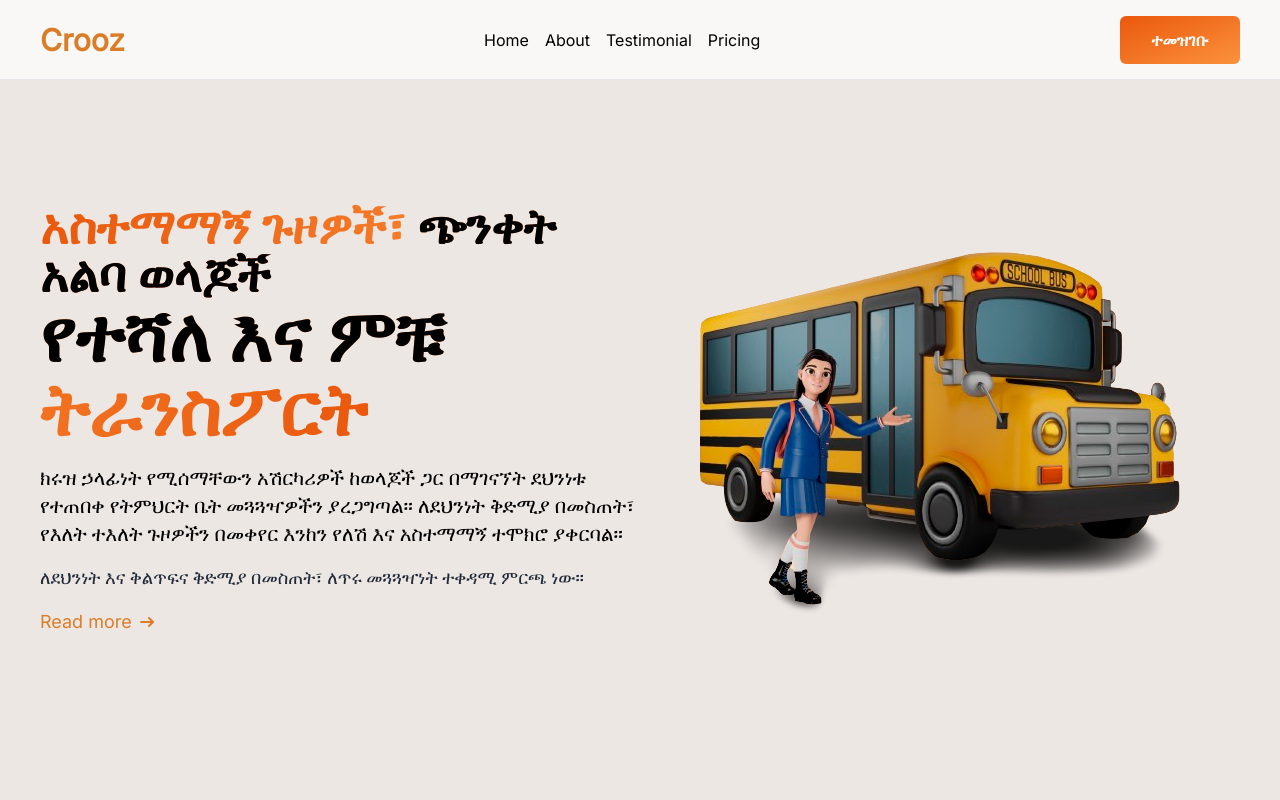
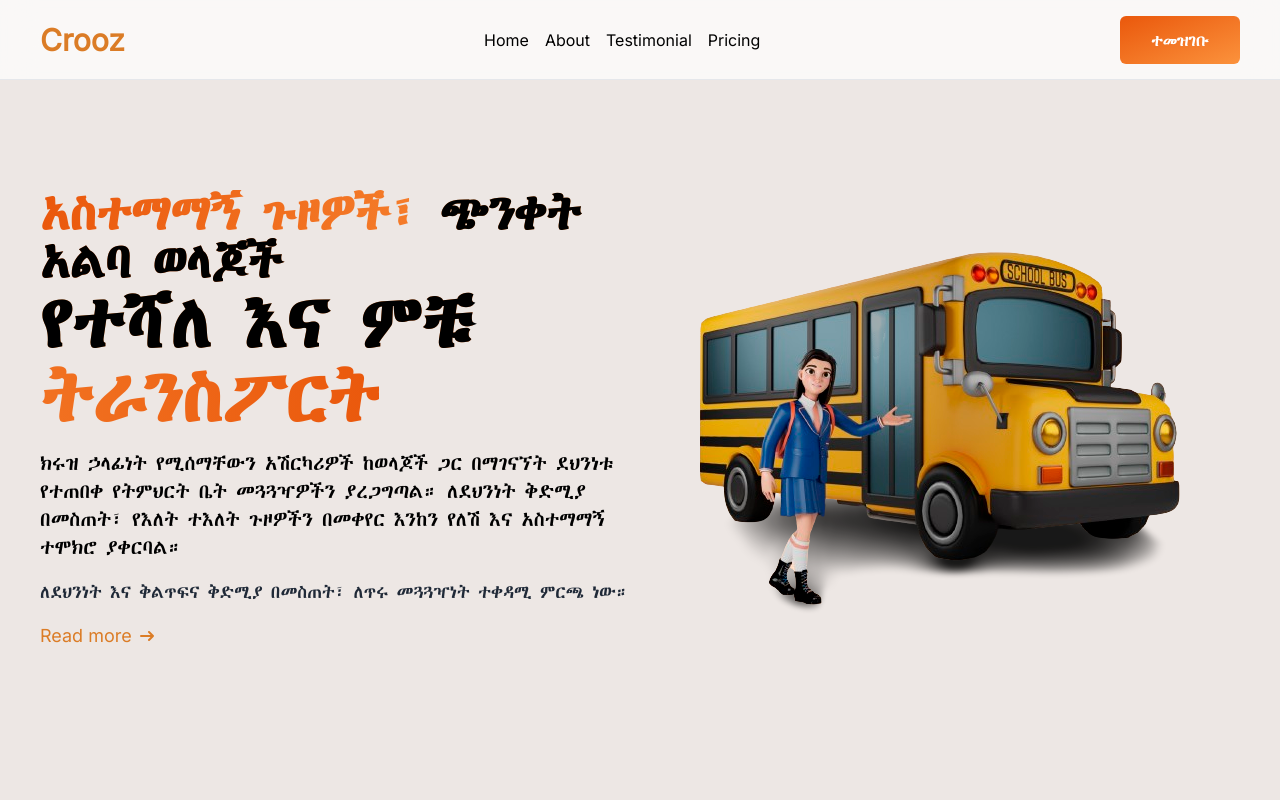
Before and after one commit to Manuel-heav/Crooz, a React (Vite) app: page / in a window 1280 px wide. Shown: the top 800 px of the page. Built offline with nearby package versions, Linux system fonts and the light colour scheme.

Commit message:
color update

```diff
--- a/src/index.css
+++ b/src/index.css
@@ -186,7 +186,7 @@
 
  @font-face{
   font-family: ethiopia;
-  src: url(../public/ETHIOPIA.TTF)
+  src: url(../public/abyssinia.ttf)
  }
 
  .amharic{
```
Also changed, not shown: public/abyssinia.ttf (added).
